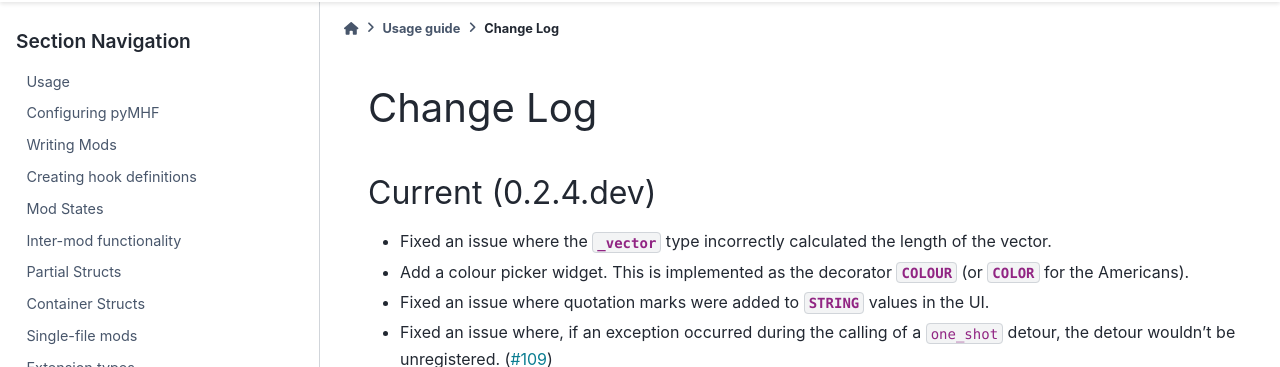
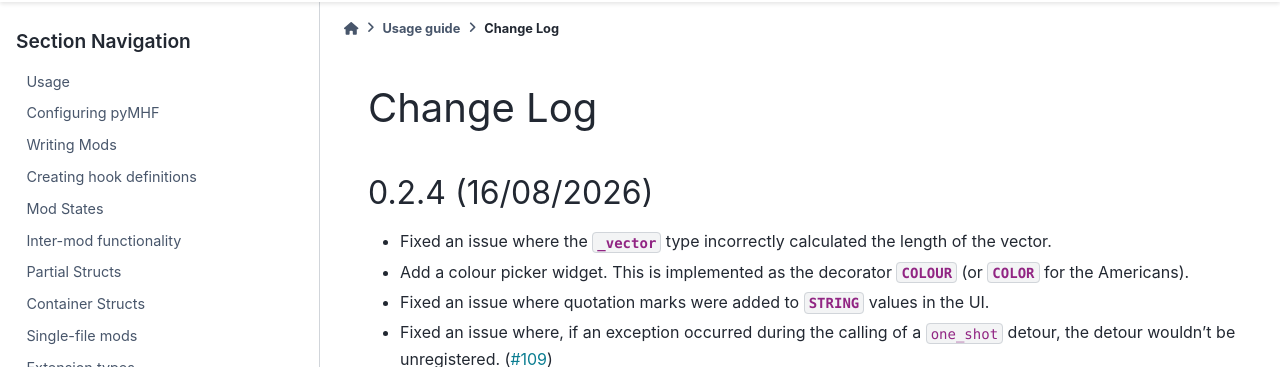
Before and after one commit to monkeyman192/pyMHF, a Sphinx documentation site: the page built from docs/docs/change_log.rst, in a window 1280 px wide and 900 px high. Shown: the part 62-429 px from the top of the window. Built offline with Sphinx 7.4.7 and the PyData theme 0.15.4, drawn with Linux system fonts in a browser that asks for light colours; pages that are not in the unit, such as notebooks, are missing from menus.

Commit message:
[skip ci] Bump version

```diff
--- a/docs/docs/change_log.rst
+++ b/docs/docs/change_log.rst
@@ -1,8 +1,8 @@
 Change Log
 ==========
 
-Current (0.2.4.dev)
--------------------
+0.2.4 (16/08/2026)
+------------------
 
 - Fixed an issue where the :py:class:`~pymhf.extensions.cpptypes._vector` type incorrectly calculated the length of the vector.
 - Add a colour picker widget. This is implemented as the decorator :py:attr:`~pymhf.gui.decorators.COLOUR` (or :py:attr:`~pymhf.gui.decorators.COLOR` for the Americans).
```
